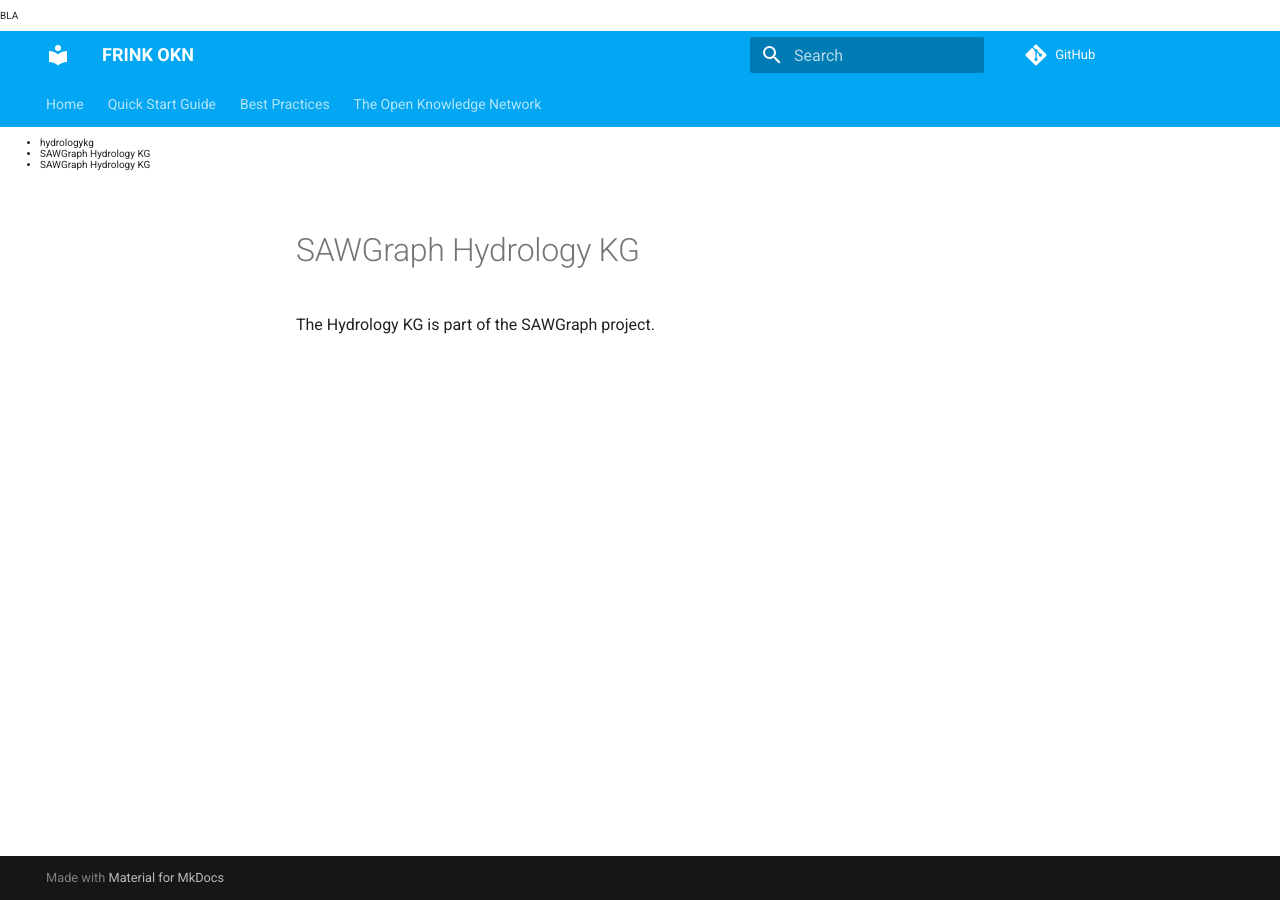
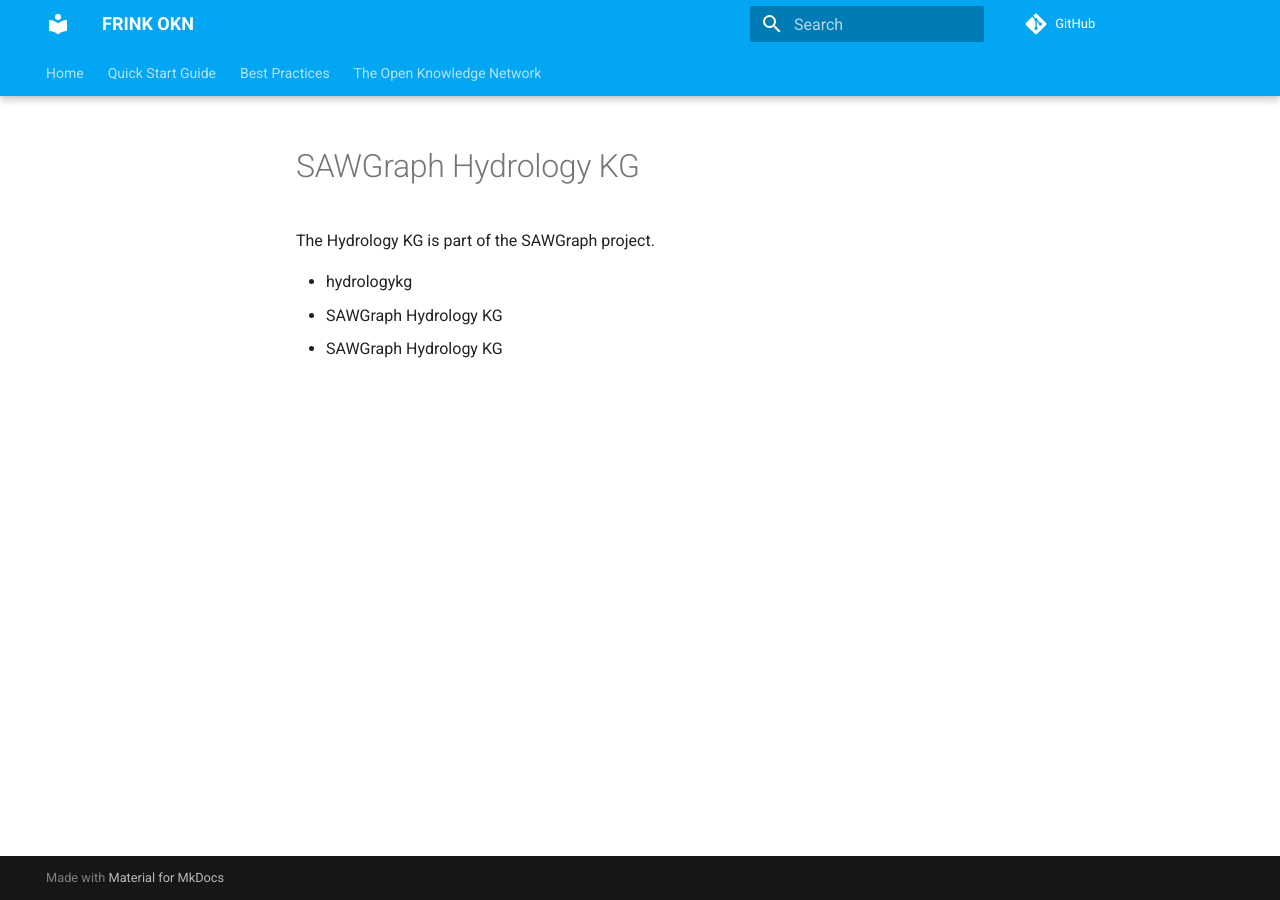
Before and after one commit to frink-okn/frink-landing-zone, an MkDocs documentation site: the page built from docs/registry/kgs/hydrologykg.md, in a window 1280 px wide. Built offline with MkDocs 1.6.1 and Material for MkDocs 9.7.7, drawn with Linux system fonts in a browser that asks for light colours; comment, search, counter and statistics services are not loaded.

Commit message:
more experimentation with kg.html

```diff
--- a/material/overrides/kg.html
+++ b/material/overrides/kg.html
@@ -1,11 +1,6 @@
 {% extends "main.html" %}
 
-{% block htmltitle %}
-  <title>{{ page.meta.title }}</title>
-  <p>BLA</p>
-{% endblock %}
-
-{% block tabs %}
+{% block content %}
 {{ super() }}
 
 <ul>
```
